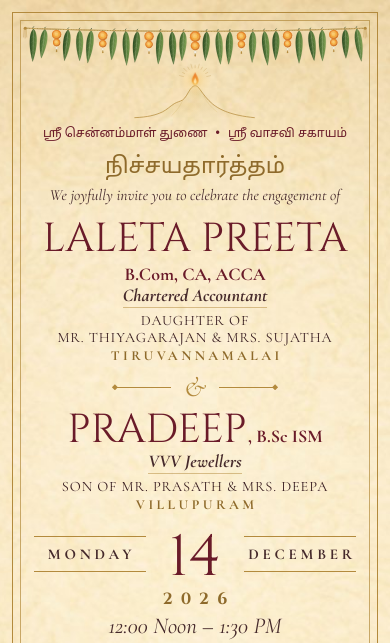
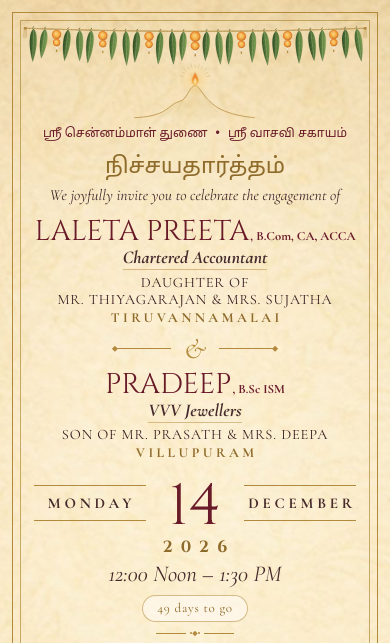
Before and after one commit to laletapreeta/engagement, a plain HTML site: page index.html in a window 390 px wide. Shown: the top 643 px of the page. Drawn offline with nearby package versions, Linux system fonts and the light colour scheme; a web font is replaced by a local one.

Commit message:
Keep names and qualifications on one line
On phones both name lines now shrink together so the qualifications stay beside the name; Pradeep uses the same size.

Co-Authored-By: Claude Opus 5.5 <noreply@anthropic.com>
Claude-Session: https://claude.ai/code/session_01FzhrPNq7b3rx1PeGaTMhtf

```diff
--- a/index.html
+++ b/index.html
@@ -30,6 +30,8 @@
      phones, so the longest line, LALETA PREETA, still fits) so text stays readable. */
   --g:calc(min(760px, 100vw) / 1500);
   --u:max(var(--g), min(0.45px, (100vw - 60px) / 680));
+  /* names + qualifications: shrink on phones so each stays on one line; both names use the same size */
+  --n:min(var(--u), (min(760px, 100vw) - 60px) / 1040);
 }
 *{box-sizing:border-box}
 html{-webkit-text-size-adjust:100%}
@@ -63,12 +65,12 @@ body{
 .invite{font-style:italic; font-size:calc(34.67 * var(--u)); color:var(--ink); margin-top:calc(12.5 * var(--u))}
 .person{margin-top:calc(22.4 * var(--u))}
 .person.groom{margin-top:calc(3.4 * var(--u))}
-.name-line{display:flex; flex-wrap:wrap; justify-content:center; align-items:baseline; column-gap:calc(3 * var(--u)); color:var(--maroon)}
-.name{font-family:var(--caps); font-weight:400; font-size:calc(90 * var(--u)); line-height:1.2; margin:0}
-.quals{font-weight:700; font-size:calc(40 * var(--u)); line-height:1.2}
+.name-line{display:flex; flex-wrap:wrap; justify-content:center; align-items:baseline; column-gap:calc(3 * var(--n)); color:var(--maroon)}
+.name{font-family:var(--caps); font-weight:400; font-size:calc(90 * var(--n)); line-height:1.2; margin:0}
+.quals{font-weight:700; font-size:calc(40 * var(--n)); line-height:1.2}
 .name-line.wrapped .comma{display:none}
 .nw{white-space:nowrap}
-.role{font-style:italic; font-weight:700; font-size:calc(40 * var(--u)); color:var(--ink); margin-top:calc(-7.5 * var(--u))}
+.role{font-style:italic; font-weight:700; font-size:calc(40 * var(--u)); color:var(--ink); margin-top:calc(-7.5 * var(--n))}
 .name-line.wrapped + .role{margin-top:0}
 .role a{color:inherit; text-decoration:none; border-bottom:1px solid rgba(179,138,61,.5); padding-bottom:1px} .role a:hover{border-bottom-color:var(--gold-d)}
 .parents{font-weight:400; text-transform:uppercase; letter-spacing:.06em; font-size:calc(32 * var(--u)); color:var(--ink2); margin-top:calc(11.2 * var(--u))}
```
